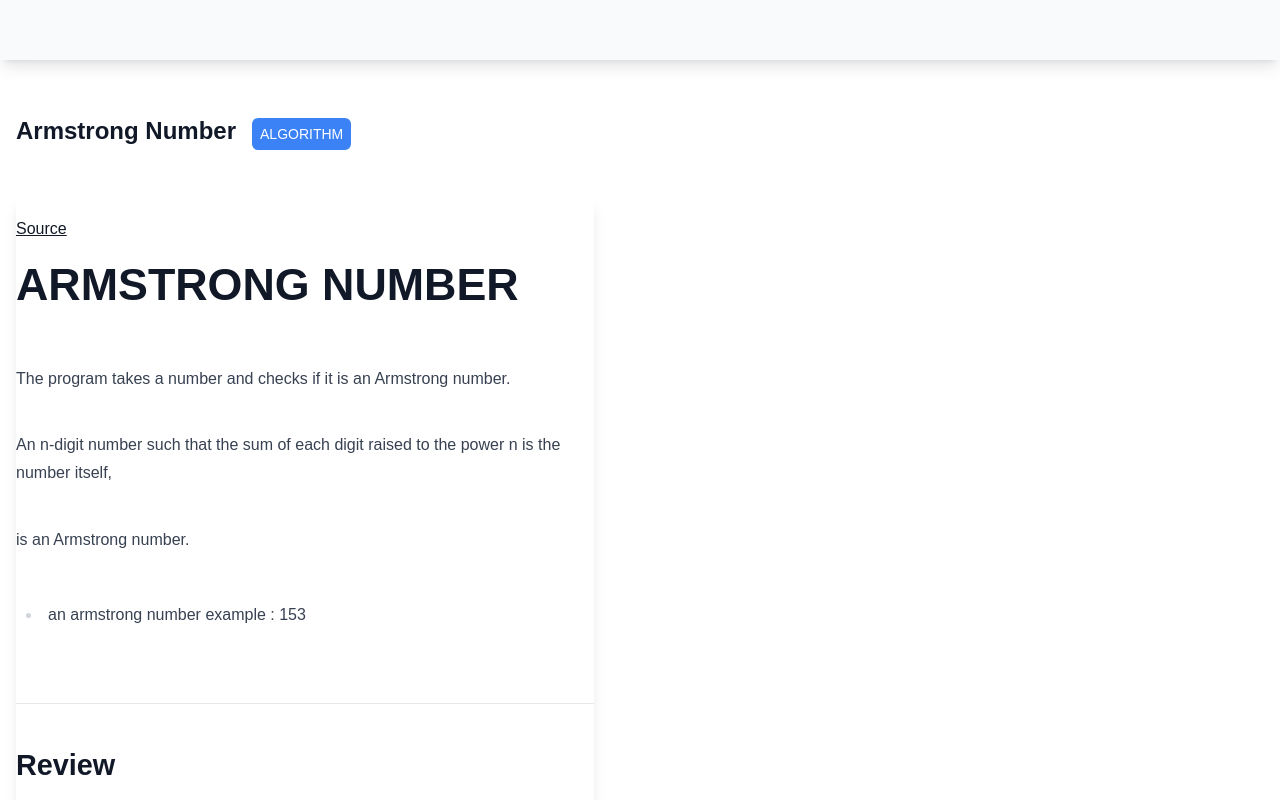
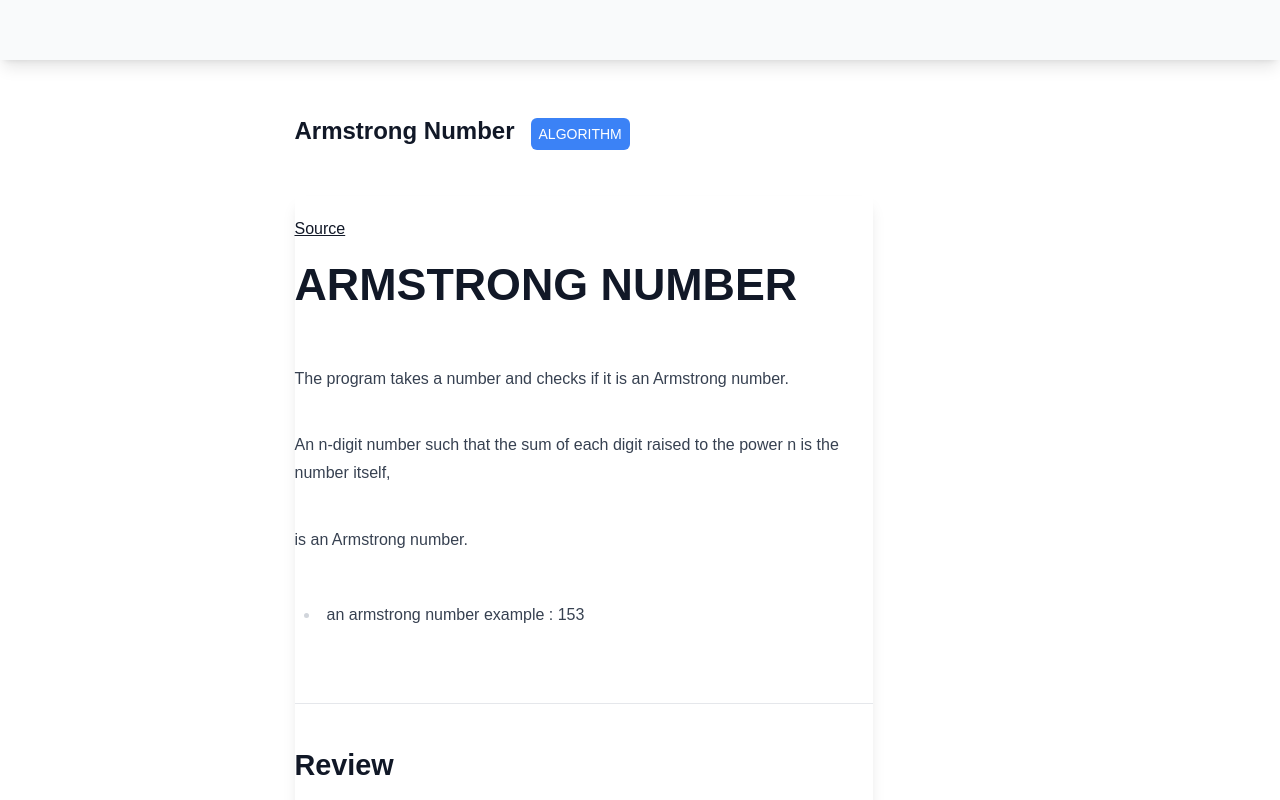
Before and after one commit to mosi-arch/blog, a Next.js app: page /post/Algorithm-Armstrong-Number in a window 1280 px wide. Shown: the top 800 px of the page. Built offline with nearby package versions, Linux system fonts and the light colour scheme.

Commit message:
Update [slug].js

```diff
--- a/pages/post/[slug].js
+++ b/pages/post/[slug].js
@@ -29,7 +29,7 @@ export async function getStaticProps({ params: { slug } }) {
 
 export default function PostPage({ frontmatter, content }) {
   return (
-    <div className='prose md:prose-lg lg:prose-xl px-4'>
+    <div className='prose md:prose-lg lg:prose-xl px-4 grid grid-cols-1 mx-auto flex-1 w-full'>
         <Head>
           <title>Sol Blog | {frontmatter.title}</title>
         </Head>
```
